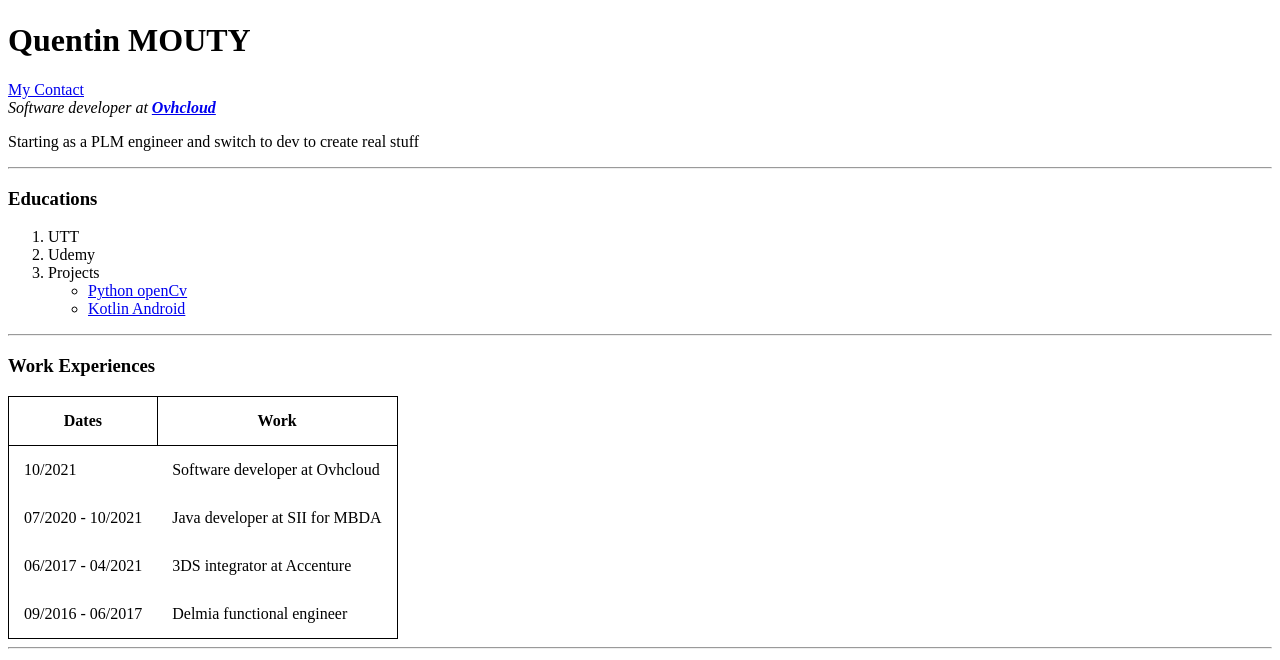
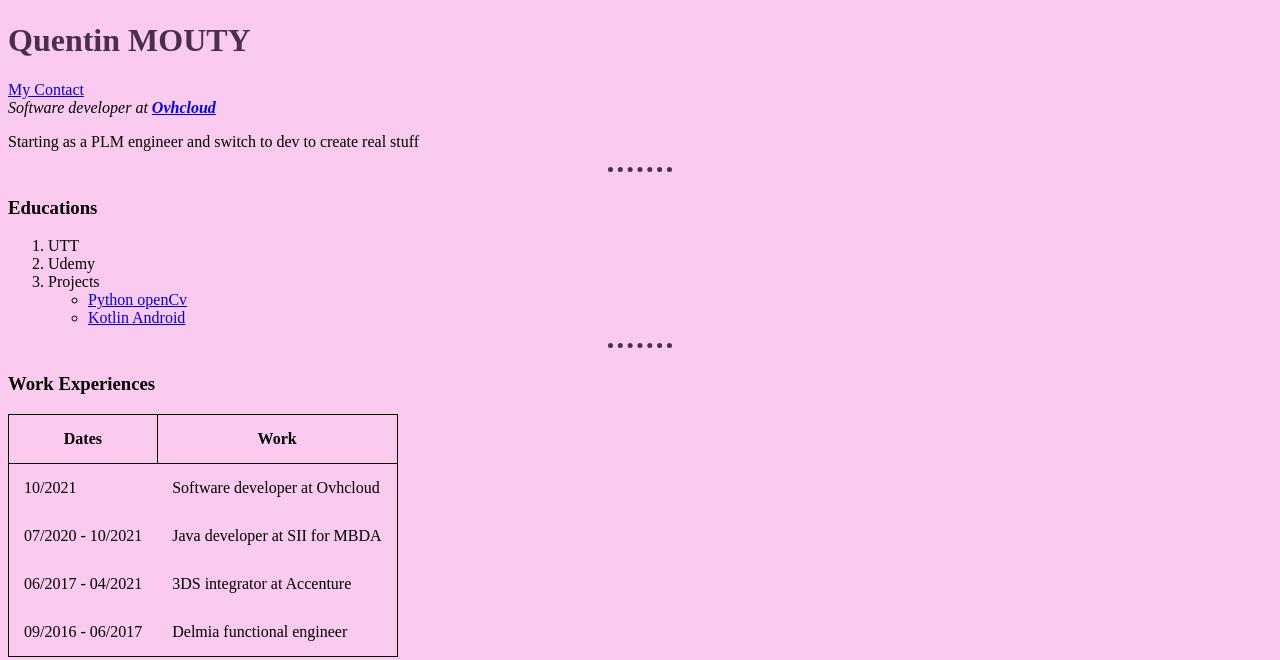
Before and after one commit to moutyque/cv, a plain HTML site: page index.html in a window 1280 px wide. Shown: the part 311-971 px from the top of the page. Drawn offline with Linux system fonts and the light colour scheme.

Commit message:
Add files via upload

```diff
--- /dev/null
+++ b/css/style.css
@@ -0,0 +1,24 @@
+table,
+th {
+  border: 1px solid black;
+  border-collapse: collapse;
+}
+
+th,
+td {
+  padding: 15px;
+}
+h1{
+  color : #48304D;
+}
+body {
+  background-color: #FBCAEF;
+}
+
+hr {
+border-style: dotted none none;
+border-color: #48304D;
+height: 6px;
+width: 5%;
+border-width: 5px;
+}
--- a/index.html
+++ b/index.html
@@ -2,18 +2,7 @@
 <html lang="en" dir="ltr">
 
 <head>
-  <style>
-    table,
-    th {
-      border: 1px solid black;
-      border-collapse: collapse;
-    }
-
-    th,
-    td {
-      padding: 15px;
-    }
-  </style>
+<link rel="stylesheet" href="./css/style.css">
   <meta charset="utf-8">
   <title>Quentin's Personal Site</title>
 </head>
```
Also changed, not shown: contact.html (+2 -0 lines), hobbies.html (+3 -1 lines).
